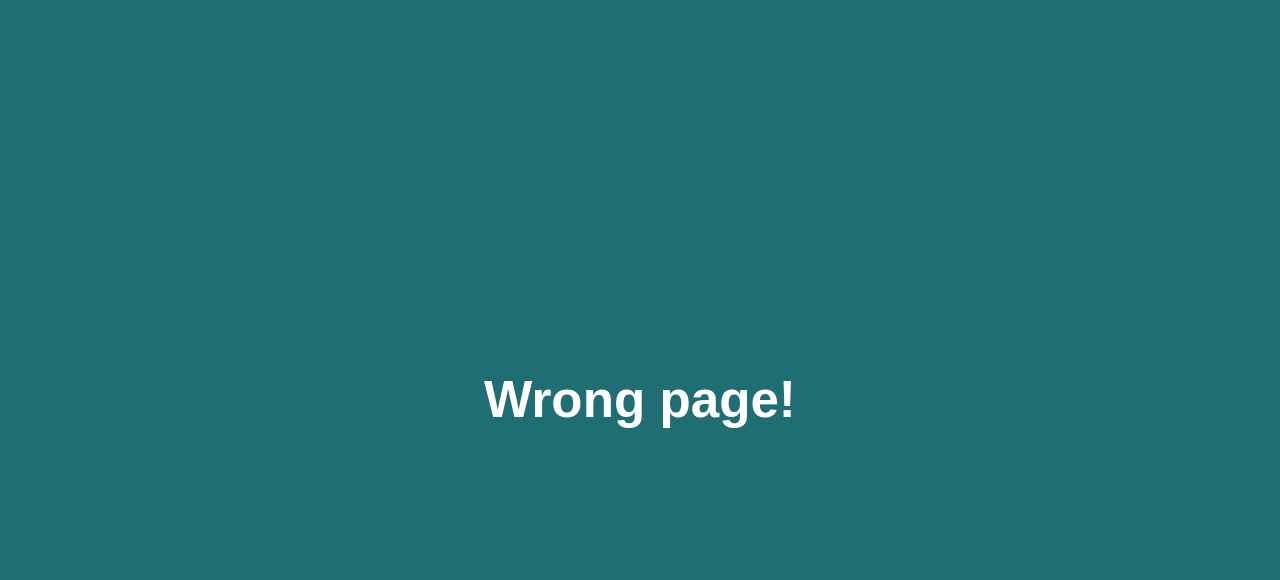
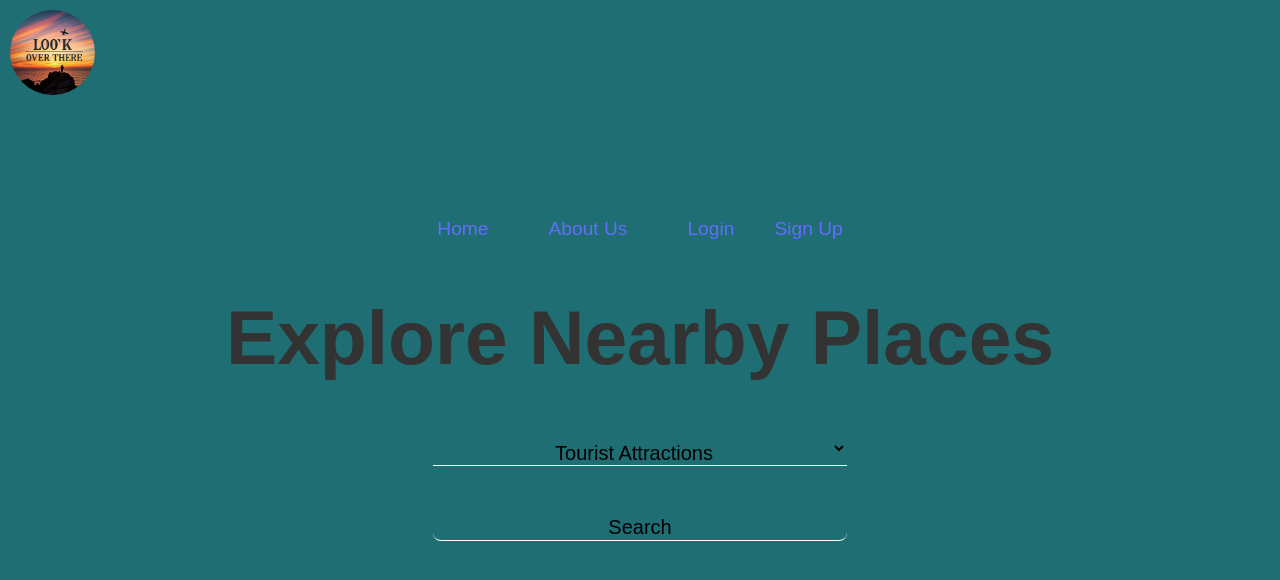
Before and after one commit to Godzelduh/look-over-there, a React (Vite) app in the folder client/: page /explore in a window 1280 px wide. Before the commit this address had no page. Shown: the top 580 px of the page. Built offline with nearby package versions, Linux system fonts and the light colour scheme; no server answers.

Commit message:
"created explore page"

```diff
--- /dev/null
+++ b/client/src/pages/Explore.tsx
@@ -0,0 +1,107 @@
+import React, { useState, useEffect, CSSProperties } from "react";
+import { useLazyQuery } from '@apollo/client';
+import { GET_NEARBY_PLACES } from '../utils/queries';
+import { useUserLocation } from "../utils/userLocation.ts";
+
+
+const styles: { container: CSSProperties; image: CSSProperties } = {
+    container: {
+        textAlign: 'center',
+        marginTop: '20px',
+        fontSize: '24px',
+        color: '#333',
+    },
+    image: {
+        display: 'block',
+        margin: '20px auto 0',
+        maxWidth: '50%',
+        padding: '80px',
+        height: 'auto',
+    },
+
+};
+
+interface UserLocation {
+    latitude: number;
+    longitude: number;
+}
+
+interface Place {
+    name: string;
+    vicinity: string;
+    photos: string[];
+    geometry: {
+        location: {
+            lat: number;
+            lng: number;
+        };
+    };
+}
+
+const Explore: React.FC = () => {
+    const [userLocation, setUserLocation] = useState<UserLocation | null>(null);
+    const [locationType, setLocationType] = useState<string>('tourist_attraction');
+    const [nearbyPlaces, setNearbyPlaces] = useState<Place[]>([]);
+
+    useUserLocation(setUserLocation);
+
+    const [getNearbyPlaces, { data, loading, error }] = useLazyQuery(GET_NEARBY_PLACES);
+
+    useEffect(() => {
+        if (data) {
+            setNearbyPlaces(data.nearbySearch);
+        }
+    }, [data]);
+
+    const handleLocationTypeChange = (event: React.ChangeEvent<HTMLSelectElement>) => {
+        setLocationType(event.target.value);
+    };
+
+    const handleSearchClick = () => {
+        if (userLocation) {
+            getNearbyPlaces({
+                variables: {
+                    location: {
+                        latitude: userLocation ? userLocation.latitude : 0,
+                        longitude: userLocation ? userLocation.longitude : 0,
+                    },
+                    radius: 18000,
+                    type: locationType,
+                    excludedTypes: ['theme_park', 'zoo'],
+                },
+            });
+        }
+    };
+
+    return (
+        <div style={styles.container}>
+            <h1>Explore Nearby Places</h1>
+            <div className='search-bar'>
+                <label htmlFor='searchbar' className='search-label'></label>
+                <div className={'city-container'}>
+                    <select className= "log-in" style={{ textAlign:"center", color:"black", fontSize: "20px"}} value={locationType} onChange={handleLocationTypeChange}>
+                        <option value="tourist_attraction">Tourist Attractions</option>
+                        <option value="museum">Museums</option>
+                        <option value="restaurant">Restaurants</option>
+                        <option value="park">Parks</option>
+                    </select>
+                    <br/>
+                <button className= "log-in" style={{color: "black", fontSize: "20px"}} onClick={handleSearchClick}> Search </button>
+                {loading && <div>Loading...</div>}
+                {error && <div>Error: {error.message}</div>}
+                <ul>
+                    {nearbyPlaces.map((place: Place) => (
+                        <li key={place.name}>
+                            <h2>{place.name}</h2>
+                            <p>{place.vicinity}</p>
+                            {place.photos && <img src={place.photos[0]} alt={place.name}/>}
+                        </li>
+                    ))}
+                </ul>
+                </div>
+            </div>
+        </div>
+            );
+            };
+
+            export default Explore;
```
Also changed, not shown: client/src/main.tsx (+6 -2 lines).
